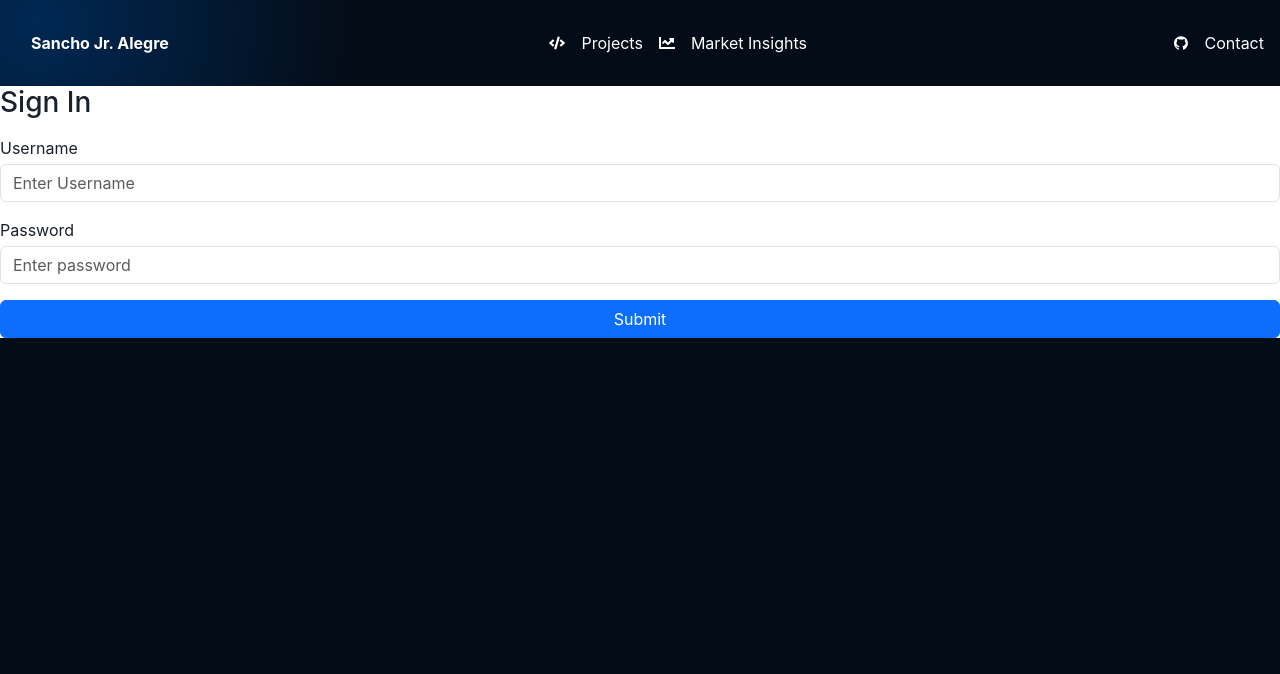
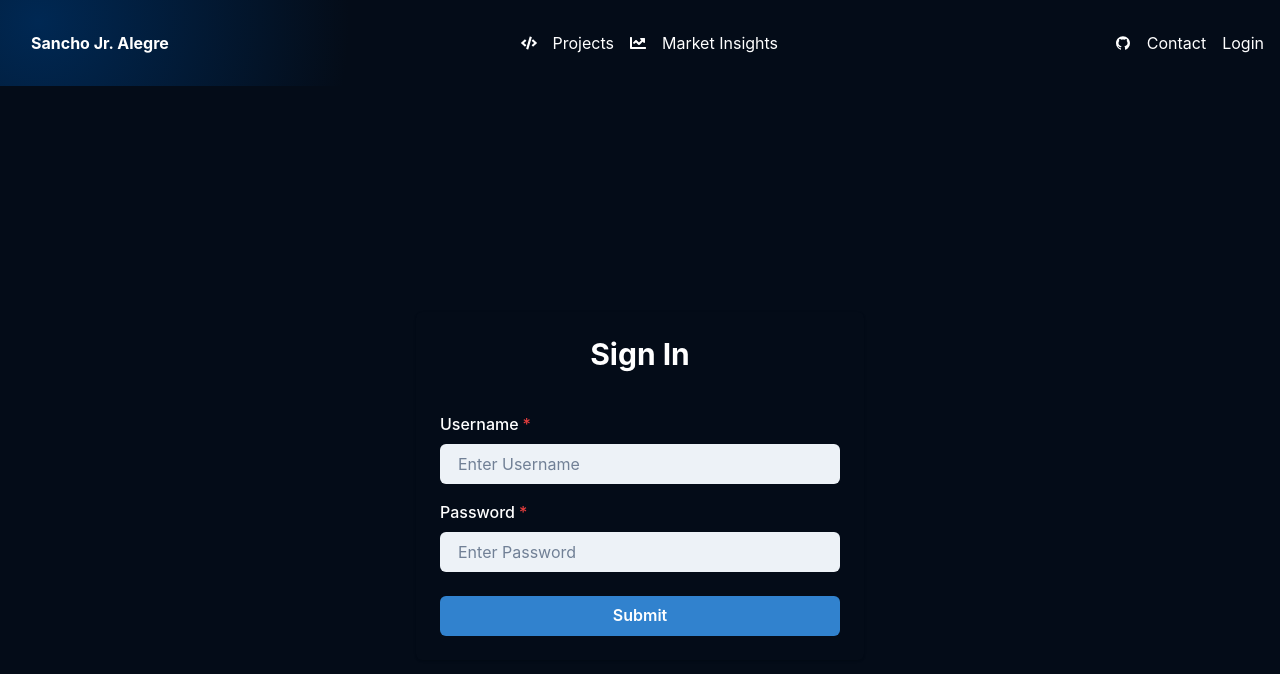
Before and after one commit to jsacap/portfolio-react, a React (Vite) app: page /login in a window 1280 px wide. Shown: the top 674 px of the page. Built offline with nearby package versions, Linux system fonts and the light colour scheme.

Commit message:
login logout accesstoken fixed

```diff
--- a/src/App.jsx
+++ b/src/App.jsx
@@ -1,4 +1,4 @@
-import React from 'react';
+import React, { useState, useEffect } from 'react';
 import { BrowserRouter as Router, Route, Routes } from 'react-router-dom';
 import Login from "./components/Login";
 import { Home } from "./components/Home";
@@ -18,6 +18,12 @@ import TagsPage from './components/Tags/TagPage.jsx';
 import { ChakraProvider } from '@chakra-ui/react';
 
 function App() {
+  const [isLoggedin, setIsLoggedIn ] = useState(false);
+
+  useEffect(() => {
+    const accessToken = localStorage.getItem('accessToken');
+    setIsLoggedIn(!!accessToken);
+  }, []);
   return (
     <Router>
       <ChakraProvider>
@@ -27,8 +33,8 @@ function App() {
         </div>
         <Routes>
           <Route path="/" element={<PostsList />} />
-          <Route path="/login" element={<Login />} />
-          <Route path="/logout" element={<Logout />} />
+          <Route path="/login" element={<Login setIsLoggedIn={setIsLoggedIn} />} />
+          <Route path="/logout" element={<Logout setIsLoggedIn={setIsLoggedIn} />} />
           <Route path="/home" element={<Home />} />
           <Route path="/post" element={<PostPage />} />
           <Route path="/postlist" element={<PostsList />} />
--- a/src/components/Login.jsx
+++ b/src/components/Login.jsx
@@ -1,18 +1,19 @@
 import React, { useState } from 'react';
 import axios from 'axios';
 import { useNavigate } from 'react-router-dom';
+import {
+  Box, FormControl, FormLabel, Input, Button, VStack, Heading, useToast, Center
+} from '@chakra-ui/react';
 
-
-const Login = () => {
+const Login = ({ setIsLoggedIn }) => {
   const [username, setUsername] = useState('');
   const [password, setPassword] = useState('');
   const navigate = useNavigate();
-
+  const toast = useToast();
 
   const handleLogin = async (e) => {
     e.preventDefault();
     try {
-      // const response = await axios.post('http://localhost:8000/auth/jwt/create/', {
       const response = await axios.post('https://portfolio-backend-production-sanchojralegre.up.railway.app/auth/jwt/create/', {
         username,
         password,
@@ -21,47 +22,58 @@ const Login = () => {
       const { access, refresh } = response.data;
       localStorage.setItem('accessToken', access);
       localStorage.setItem('refreshToken', refresh);
+      setIsLoggedIn(true);
+      toast({title: 'Login Successful', description: 'You are now logged in', status:'success', duration:5000, isClosable:true})
       navigate('/');
     } catch (error) {
-      console.log('Login Failed', error.message);
+      toast({
+        title: 'Login Failed',
+        description: error.message,
+        status: 'error',
+        duration: 9000,
+        isClosable: true,
+      });
     }
   };
 
   return (
-    <div className="Auth-form-container">
-      <form className="Auth-form" onSubmit={handleLogin}>
-        <div className="Auth-form-content">
-          <h3 className="Auth-form-title">Sign In</h3>
-          <div className="form-group mt-3">
-            <label>Username</label>
-            <input
-              className="form-control mt-1"
+    <Center h="100vh" bg='#040C18'>
+      <Box w="md" p={6} bg="#040C18" borderRadius="md" boxShadow="base" textColor='white'>
+        <VStack spacing={4} align="stretch">
+          <Heading as="h3" size="lg" textAlign="center">Sign In</Heading>
+          <form onSubmit={handleLogin}>
+            <FormControl id="username" isRequired mt={4}>
+              <FormLabel>Username</FormLabel>
+              <Input
                 placeholder="Enter Username"
-              name='username'
-              type='text'
+                variant='filled'
+                onChange={e => setUsername(e.target.value)}
                 value={username}
-              required
-              onChange={e => setUsername(e.target.value)}
               />
-          </div>
-          <div className="form-group mt-3">
-            <label>Password</label>
-            <input
-              name='password'
+            </FormControl>
+            <FormControl id="password" isRequired mt={4}>
+              <FormLabel>Password</FormLabel>
+              <Input
                 type="password"
-              className="form-control mt-1"
-              placeholder="Enter password"
+                variant='filled'
+                placeholder="Enter Password"
+                onChange={e => setPassword(e.target.value)}
                 value={password}
-              required
-              onChange={e => setPassword(e.target.value)}
               />
-          </div>
-          <div className="d-grid gap-2 mt-3">
-            <button type="submit" className="btn btn-primary">Submit</button>
-          </div>
-        </div>
+            </FormControl>
+            <Button
+              type="submit"
+              colorScheme="blue"
+              width="full"
+              mt={6}
+            >
+              Submit
+            </Button>
           </form>
-    </div>
-  )
-}
-export default Login
+        </VStack>
+      </Box>
+    </Center>
+  );
+};
+
+export default Login;
--- a/src/components/Logout.jsx
+++ b/src/components/Logout.jsx
@@ -1,53 +1,49 @@
 import React from 'react';
-import axios from 'axios';
 import { useNavigate } from 'react-router-dom';
+import { Box, Center, useToast } from '@chakra-ui/react';
 
-const Logout = () => {
+const Logout = ({ isLoggedIn, setIsLoggedIn }) => {
   const navigate = useNavigate();
+  const toast = useToast();
 
-  const handleLogout = async () => {
+  const handleLogout = () => {
     const accessToken = localStorage.getItem('accessToken');
     const refreshToken = localStorage.getItem('refreshToken');
 
-    // Check if tokens exist
     if (!accessToken || !refreshToken) {
-      console.error('Access or refresh token non-existent. User is not logged in.');
+      toast({
+        title: 'Error',
+        description: "You're already logged out.",
+        status: 'error',
+        duration: 9000,
+        isClosable: true,
+      });
       return;
     }
 
-    try {
-      // Make a POST request to the logout endpoint
-      const response = await axios.delete(
-        'http://localhost:8000/auth/users/logout/',
-        {},
-        {
-          headers: {
-            'Authorization': `JWT ${accessToken}`,
-          },
-        }
-      );
+    localStorage.removeItem('accessToken');
+    localStorage.removeItem('refreshToken');
+    setIsLoggedIn(false); // Update the login state
 
-      console.log('Logout successful');
+    toast({
+      title: 'Logged out',
+      description: "You've successfully logged out.",
+      status: 'success',
+      duration: 9000,
+      isClosable: true,
+    });
 
-      // Clear the tokens from localStorage
-      localStorage.removeItem('accessToken');
-      localStorage.removeItem('refreshToken');
-      console.log('Tokens destroyed after logout');
-
-      // Redirect to the login page
-      navigate('/login');
-    } catch (error) {
-      console.error('Logout failed', error);
-      // Handle logout failure
-    }
+    navigate('/login');
   };
 
   return (
-    <div>
+    <Center h='100vh' bg='#040C18'>
+    <Box bg='#040C18'>
       <h2>LOGOUT</h2>
       <p>Are you sure you want to log out?</p>
       <button onClick={handleLogout}>LOGOUT</button>
-    </div>
+    </Box>
+    </Center>
   );
 };
 
--- a/src/components/Navigation.jsx
+++ b/src/components/Navigation.jsx
@@ -52,8 +52,14 @@ export function Navigation() {
             <AiFillGithub />
           </Link>
           <Link as={RouterLink} to='/contact'>Contact</Link>
-          {isLoggedIn() && <Link as={RouterLink} to="/post">New Project Post</Link>}
-          {isLoggedIn() && <Link as={RouterLink} to="/logout">Logout</Link>}
+          {isLoggedIn() ? (
+            <>
+              <Link as={RouterLink} to="/post">New Project Post</Link>
+              <Link as={RouterLink} to="/logout">Logout</Link>
+            </>
+          ) : (
+            <Link as={RouterLink} to="/login">Login</Link>
+          )}
         </HStack>
       </Flex>
 
```
Lines whose indentation alone changed are shown as unchanged.
